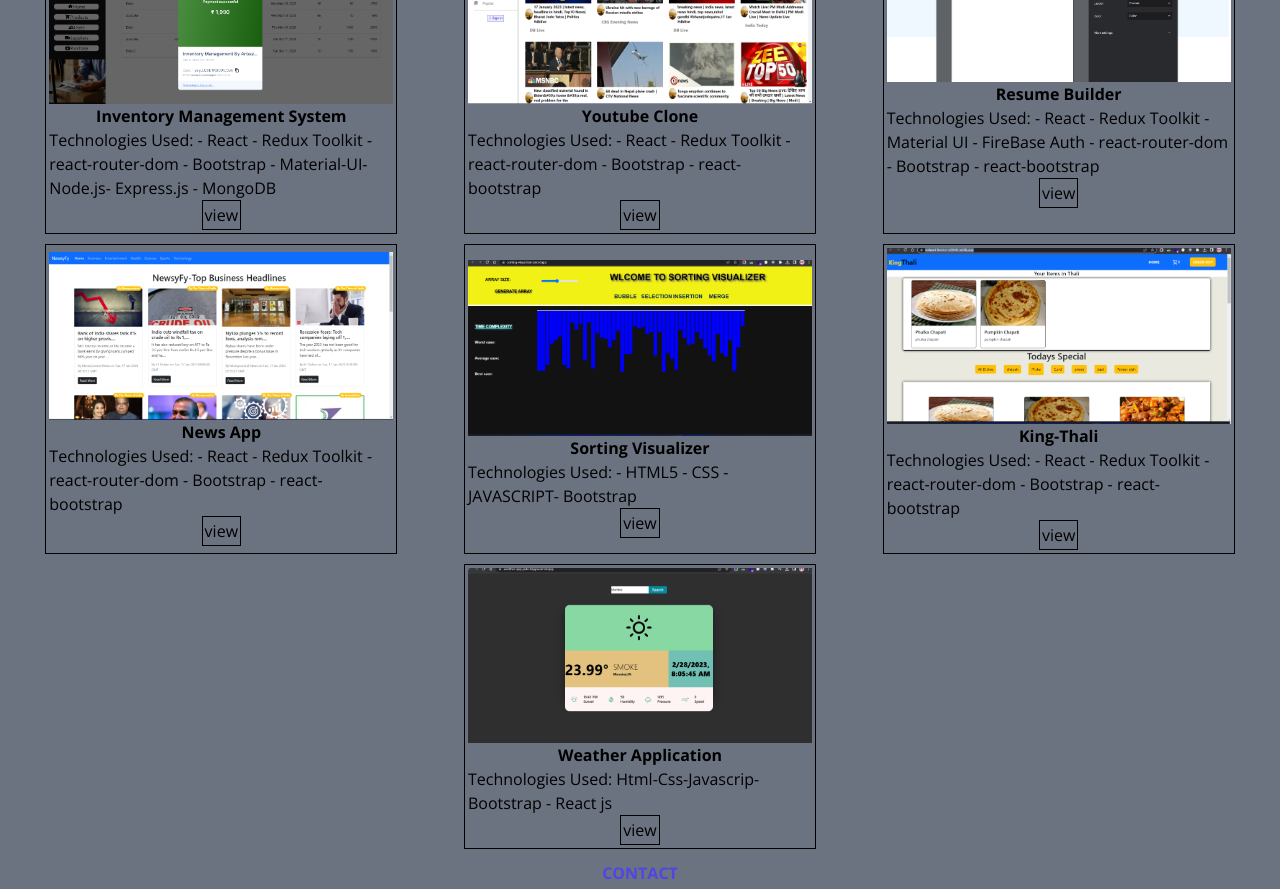
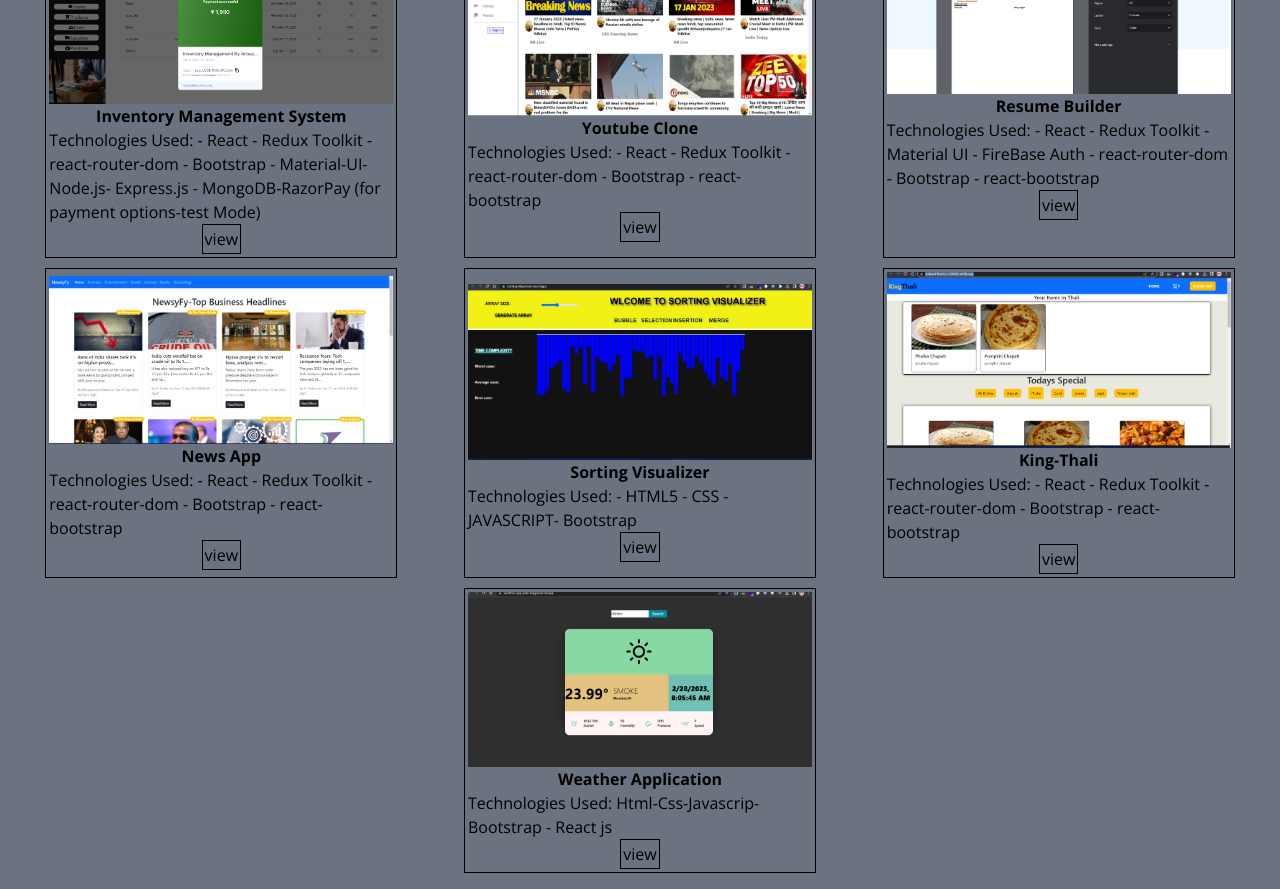
Before and after one commit to Arbaz49/portfolio, a React (Create React App) app: page / in a window 1280 px wide. Shown: the part 1900-2789 px from the top of the page. Built offline with nearby package versions, Linux system fonts and the light colour scheme.

Commit message:
inventory project changes

```diff
--- a/src/Components/Projects.js
+++ b/src/Components/Projects.js
@@ -24,7 +24,7 @@ const Projects = () => {
       <div className="card">
           <img src={inventory} alt="ba" />
           <h4 className="mx-5">Inventory Management System</h4>
-          <p>Technologies Used: - React - Redux Toolkit - react-router-dom - Bootstrap - Material-UI-Node.js- Express.js - MongoDB</p>
+          <p>Technologies Used: - React - Redux Toolkit - react-router-dom - Bootstrap - Material-UI-Node.js- Express.js - MongoDB-RazorPay (for payment options-test Mode)</p>
           <a href="https://inventory-frontend-flame.vercel.app/login" target={"_blank"} rel="noreferrer">view</a>
 
         </div>
```
